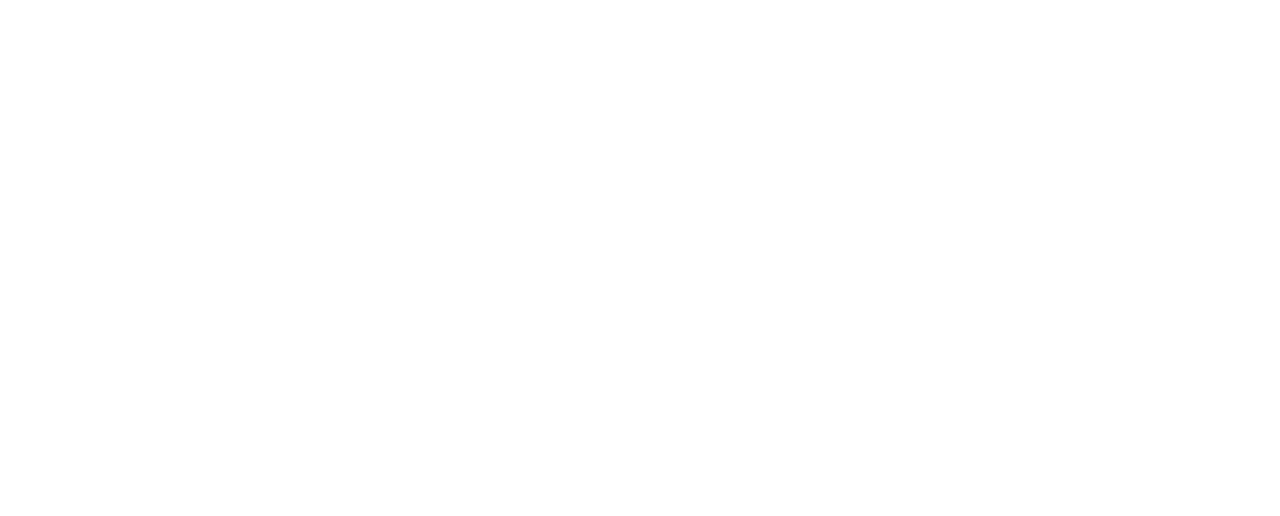
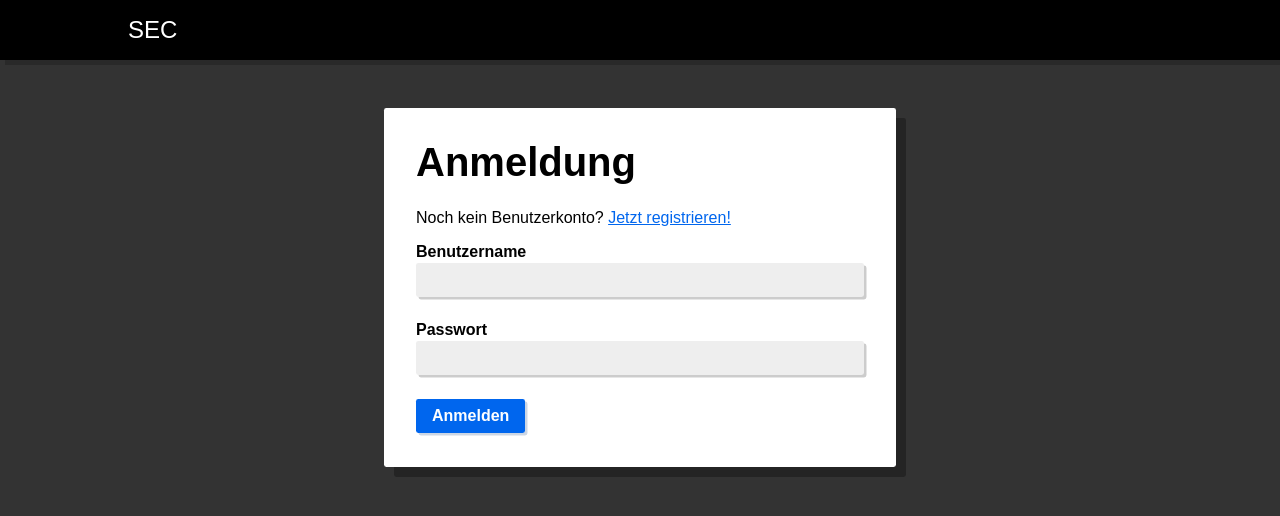
Before and after one commit to luap42/sec, a Flask app: page /auth/signin in a window 1280 px wide. Before the commit the part shown is empty. Shown: the top 516 px of the page. Run offline with Flask 2, Linux system fonts and the light colour scheme.

Commit message:
Add some styling and signin page

```diff
--- a/webapp2/static/webapp.css
+++ b/webapp2/static/webapp.css
@@ -1,8 +1,99 @@
 * { box-sizing: border-box; }
 html {
     font-family: Arial, Helvetica, sans-serif;
+    background-color: #333;
 }
 html, body {
     margin: 0;
     padding: 0;
 }
+
+header {
+    padding: 1rem;
+    background-color: #000;
+    box-shadow: 5px 5px 0 rgba(0,0,0,0.2);
+}
+header .brand {
+    color: white;
+    font-size: 1.5rem;
+    text-decoration: none;
+}
+.container, main {
+    width: 100%;
+    max-width: 1024px;
+    margin: 0 auto;
+}
+
+main {
+    background-color: white;
+    padding: 2rem;
+    border-radius: 0.15rem;
+    box-shadow: 10px 10px 0 rgba(0,0,0,0.3);
+}
+
+.splash main {
+    max-width: 512px;
+    margin-top: 3rem;
+}
+
+h1 {
+    margin: 0;
+    margin-bottom: 1.5rem;
+    font-size: 2.5rem;
+}
+
+input, textarea {
+    background-color: #eee;
+    border: none;
+    width: 100%;
+    display: block;
+    padding: 0.5rem;
+    font: inherit;
+    box-shadow: 2.5px 2.5px 0 rgba(0,0,0,0.2);
+    margin-top: 0.125rem;
+    margin-bottom: 1.5rem;
+    border-radius: 0.15rem;
+}
+textarea {
+    resize: vertical;
+    min-height: 5rem;
+}
+label {
+    cursor: pointer;
+    font-weight: bold;
+    display: block;
+}
+
+.button {
+    cursor: pointer;
+    background-color: #06e;
+    color: white;
+    border: none;
+    width: fit-content;
+    display: block;
+    padding: 0.5rem 1rem;
+    font: inherit;
+    font-weight: bold;
+    box-shadow: 2.5px 2.5px 0 rgba(0,51,119,0.2);
+    margin: 0.125rem 0;
+    border-radius: 0.15rem;
+
+    position: relative;
+    transition: all .3s ease;
+}
+.button:hover {
+    background-color: #04c;
+}
+.button:active {
+    background-color: #04c;
+    top: 2.5px;
+    left: 2.5px;
+    box-shadow: none;
+}
+
+a {
+    color: #06e;
+}
+a:hover {
+    color: #04c;
+}
--- a/webapp2/templates/auth/signin.html
+++ b/webapp2/templates/auth/signin.html
@@ -1 +1,13 @@
 {% extends "layout/splash.html" %}
+{% block body %}
+<h1>Anmeldung</h1>
+<p>Noch kein Benutzerkonto? <a href="">Jetzt registrieren!</a></p>
+<form action="" method="post">
+    <label for="username">Benutzername</label>
+    <input id="username" class="username">
+    <label for="password">Passwort</label>
+    <input id="password" class="password" type="password">
+
+    <button type="submit" class="button">Anmelden</button>
+</form>
+{% endblock %}
--- a/webapp2/templates/layout/_header.html
+++ b/webapp2/templates/layout/_header.html
@@ -1,3 +1,5 @@
 <meta charset="UTF-8">
 <meta name="viewport" content="width=device-width, initial-scale=1.0">
-<title>SEC &mdash; {{ title or "Webapp" }}</title>
+<title>SEC &mdash; {% block title %}Webapp{% endblock title %}</title>
+
+<link rel="stylesheet" href="{{ url_for('static', filename='webapp.css') }}">
--- a/webapp2/templates/layout/splash.html
+++ b/webapp2/templates/layout/splash.html
@@ -3,7 +3,15 @@
 <head>
     {% include "layout/_header.html" %}
 </head>
-<body>
-
+<body class="splash">
+    <header>
+        <div class="container">
+            <a href="{{ url_for('index') }}" class="brand">SEC</a>
+        </div>
+    </header>
+    <main>
+        {% block body %}
+        {% endblock body %}
+    </main>
 </body>
 </html>
```
